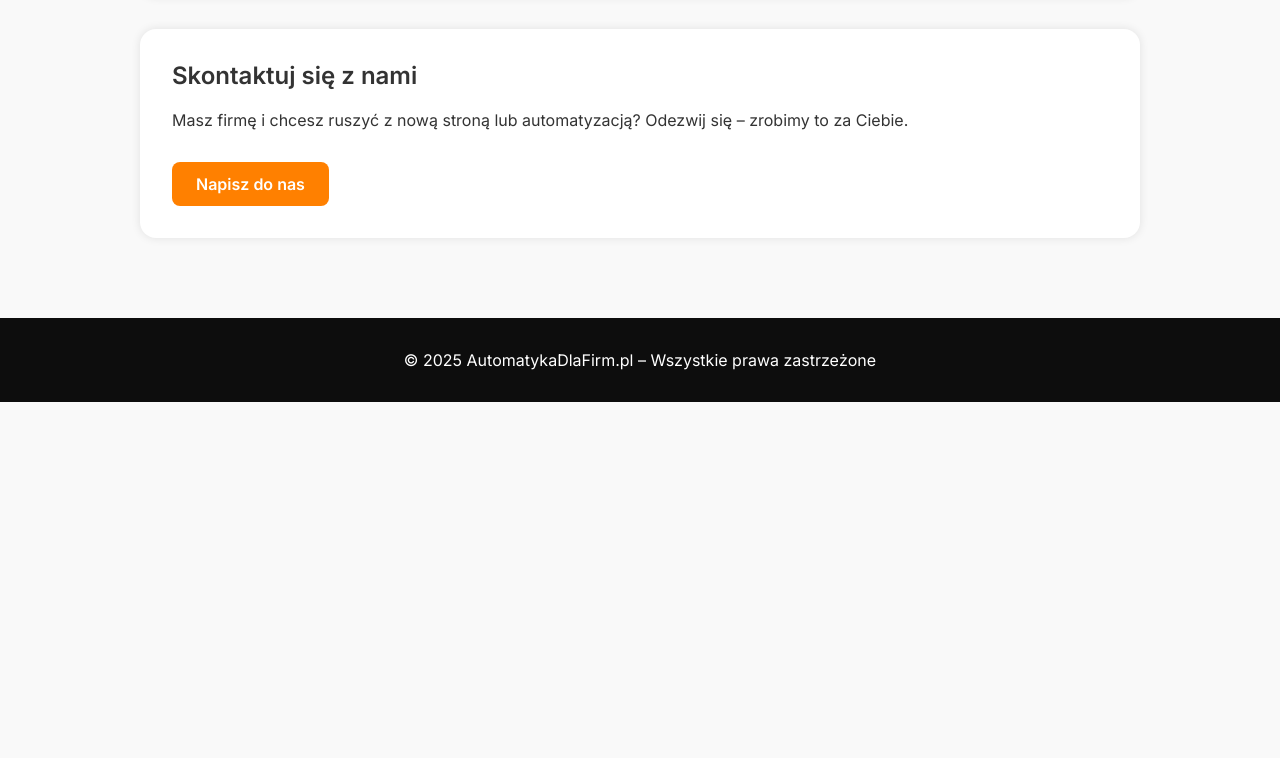
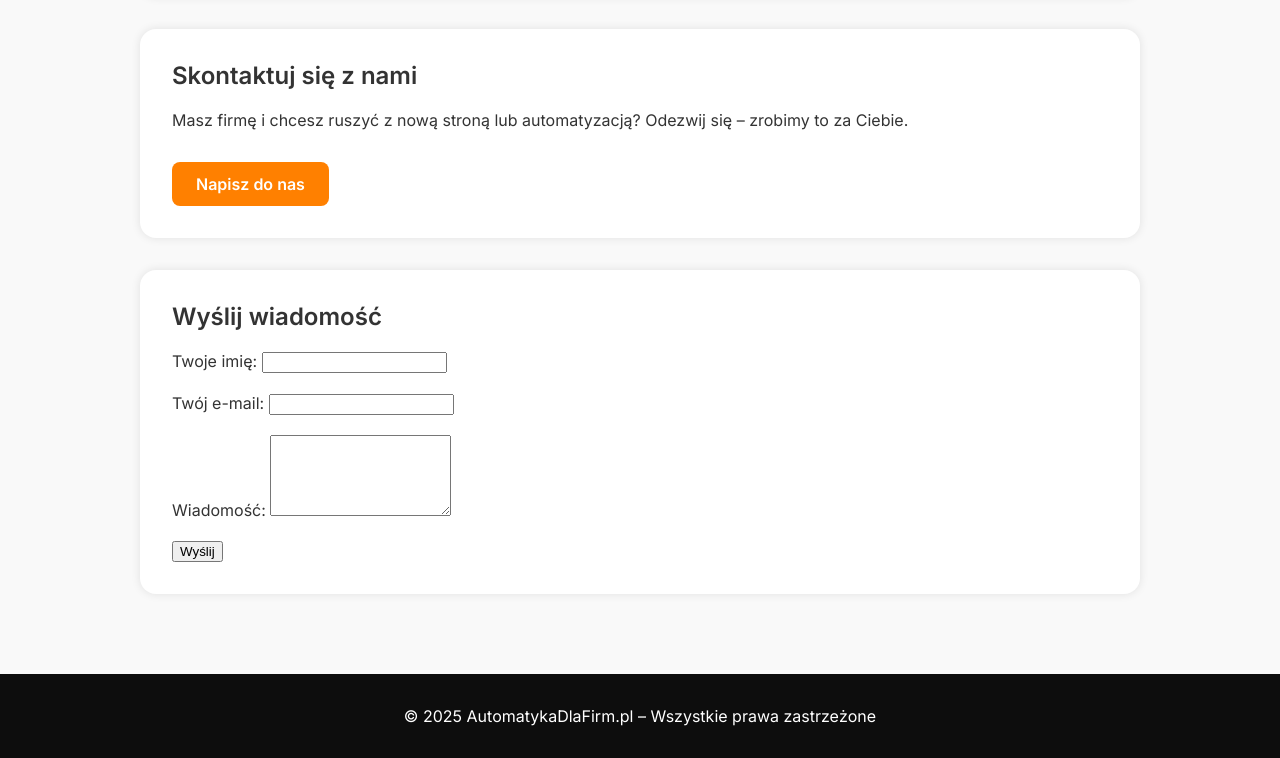
Before and after one commit to Rafson2137/214, a plain HTML site: page index.html in a window 1280 px wide. Shown: the part 873-1631 px from the top of the page. Before the commit the page ends 1275 px from the top, so only its background shows below. Drawn offline with Linux system fonts and the light colour scheme.

Commit message:
Update index.html

```diff
--- a/index.html
+++ b/index.html
@@ -95,6 +95,25 @@
       <p>Masz firmę i chcesz ruszyć z nową stroną lub automatyzacją? Odezwij się – zrobimy to za Ciebie.</p>
       <a href="mailto:rafal.lobocki@gmail.com" class="cta">Napisz do nas</a>
     </div>
+    <div class="card">
+  <h2>Wyślij wiadomość</h2>
+  <form action="https://formspree.io/f/xvgrbqnl" method="POST">
+    <label>
+      Twoje imię:
+      <input type="text" name="name" required>
+    </label><br><br>
+    <label>
+      Twój e-mail:
+      <input type="email" name="_replyto" required>
+    </label><br><br>
+    <label>
+      Wiadomość:
+      <textarea name="message" rows="5" required></textarea>
+    </label><br><br>
+    <button type="submit">Wyślij</button>
+  </form>
+</div>
+
   </section>
 
   <footer>
```
